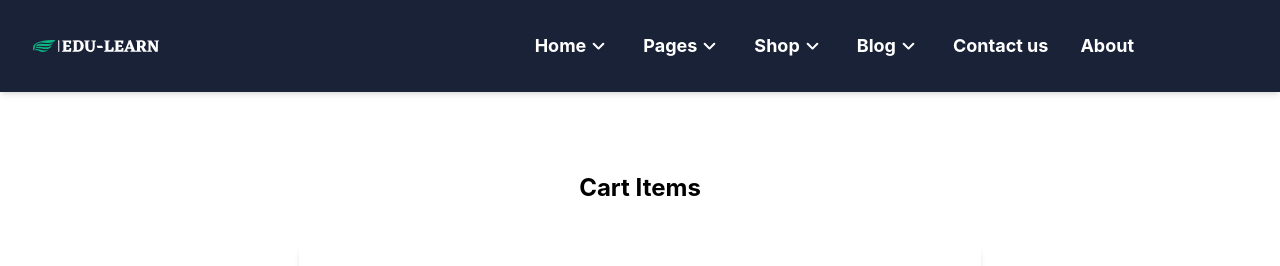
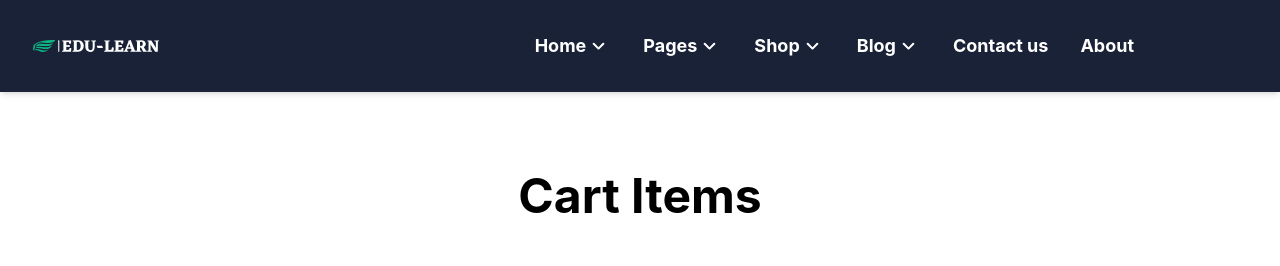
Before and after one commit to MDSadid-git/Edu-Learn, a React (Vite) app: page /cart in a window 1280 px wide. Shown: the top 266 px of the page. Built offline with nearby package versions, Linux system fonts and the light colour scheme; grey boxes are pictures that could not be loaded; some icons are missing.

Commit message:
Sadid Cart area done

```diff
--- a/src/Components/Pages/Cart/Cart.jsx
+++ b/src/Components/Pages/Cart/Cart.jsx
@@ -12,7 +12,9 @@ const Cart = () => {
     <>
       <body>
         <div className="pt-20">
-          <h1 className="mb-10 text-center text-2xl font-bold">Cart Items</h1>
+          <h1 className="mb-10 text-center text-2xl md:text-5xl font-bold">
+            Cart Items
+          </h1>
           <div className="mx-auto max-w-5xl justify-center px-6 md:flex md:space-x-6 xl:px-0">
             <div className="rounded-lg md:w-2/3">
               <div className="justify-between mb-6 rounded-lg bg-white p-6 shadow-md sm:flex sm:justify-start">
```
